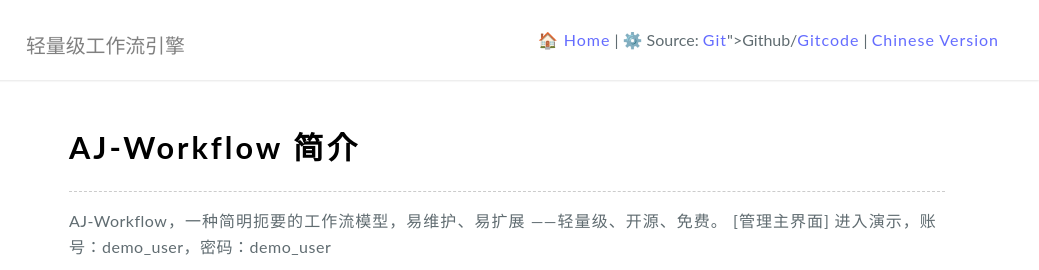
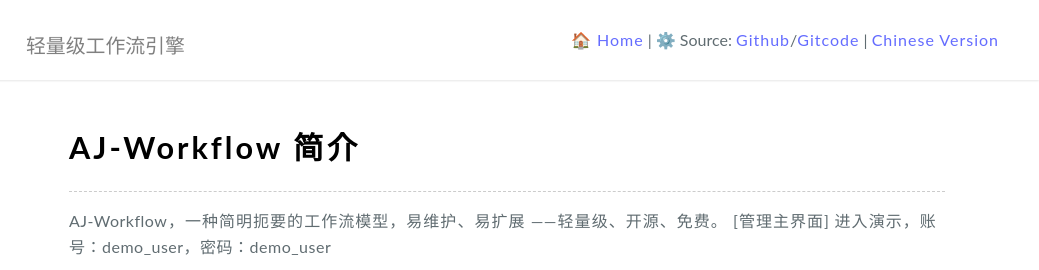
Before and after one commit to lightweight-component/aj-workflow, an Eleventy site: page docs-src/src/index.md in a window 1280 px wide. Shown: the top 270 px of the page, 241-1280 px from the left. Built offline with nearby package versions, Linux system fonts and the light colour scheme; Eleventy itself is replaced by a stand-in of ours; files that its build step writes are made by us from their sources; what eleventy-plugin-less would draw is missing.

Commit message:
update docs.

```diff
--- a/docs-src/src/_includes/layouts/docs.njk
+++ b/docs-src/src/_includes/layouts/docs.njk
@@ -30,7 +30,7 @@
                 <div class="links">
                     <a href="/">🏠 Home</a>
                     | ⚙️ Source:
-                    <a target="_blank" href="https://github.com/lightweight-component/aj-workflow">Git</a>">Github</a>/<a target="_blank" href="https://gitcode.com/lightweight-component/aj-workflow">Gitcode</a>
+                    <a target="_blank" href="https://github.com/lightweight-component/aj-workflow">Github</a>/<a target="_blank" href="https://gitcode.com/lightweight-component/aj-workflow">Gitcode</a>
                    | <a  href="/cn">Chinese Version</a>
                 </div>
                 <h1>
```
Also changed, not shown: docs/index.html (+1 -1 lines).
